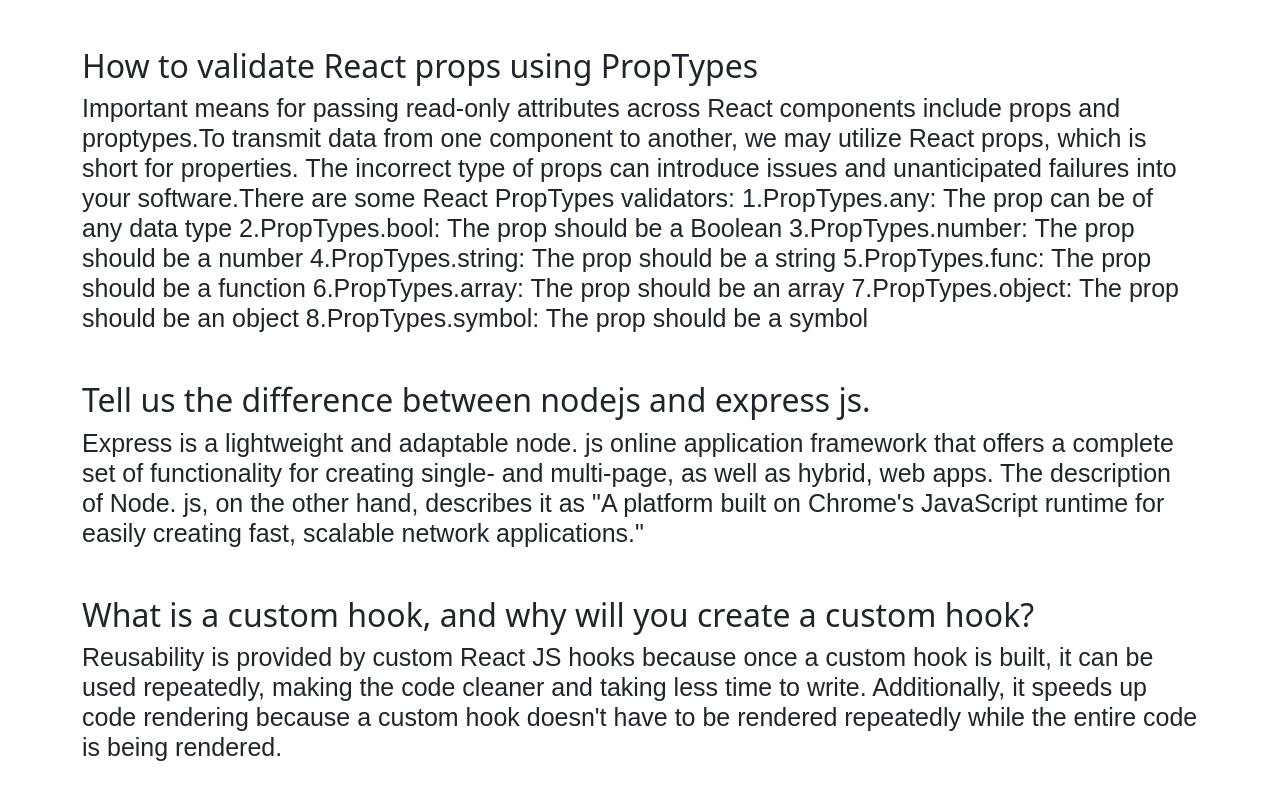
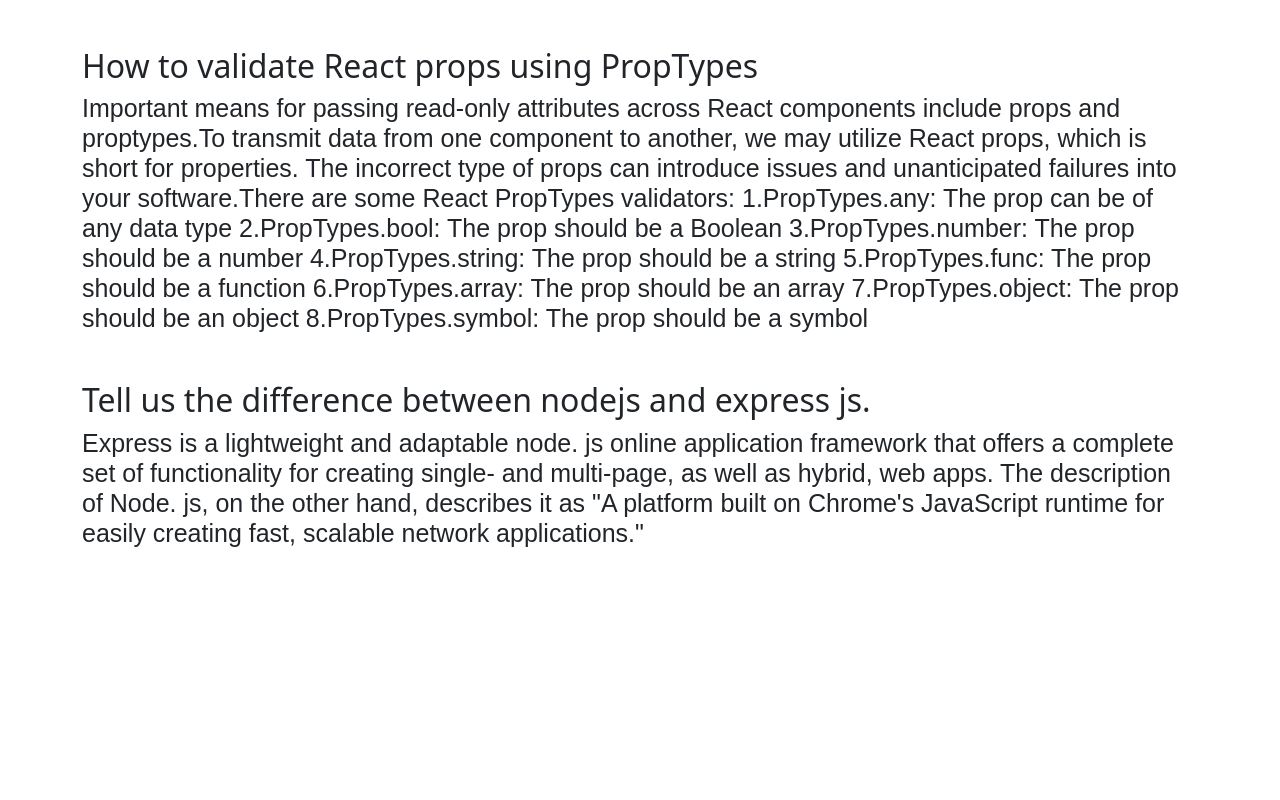
Before and after one commit to tanjinahakim/chef-cuisine, a React (Vite) app: page /blog in a window 1280 px wide. Shown: the part 334-1134 px from the top of the page. After the commit the page ends 930 px from the top, so only its background shows below. Built offline with nearby package versions, Linux system fonts and the light colour scheme; no server answers; a web font is replaced by a local one.

Commit message:
edit qus on blog page

```diff
--- a/src/Blog/Blog.jsx
+++ b/src/Blog/Blog.jsx
@@ -25,10 +25,7 @@
                 <h4>Express is a lightweight and adaptable node. js online application framework that offers a complete set of functionality for creating single- and multi-page, as well as hybrid, web apps. The description of Node. js, on the other hand, describes it as "A platform built on Chrome's JavaScript runtime for easily creating fast, scalable network applications."
             </h4>
             </div>
-            <div className='mb-5'>
-                <h2>What is a custom hook, and why will you create a custom hook?</h2>
-                <h4>Reusability is provided by custom React JS hooks because once a custom hook is built, it can be used repeatedly, making the code cleaner and taking less time to write. Additionally, it speeds up code rendering because a custom hook doesn't have to be rendered repeatedly while the entire code is being rendered.</h4>
-            </div>
+
 
         </div>
     );
```
